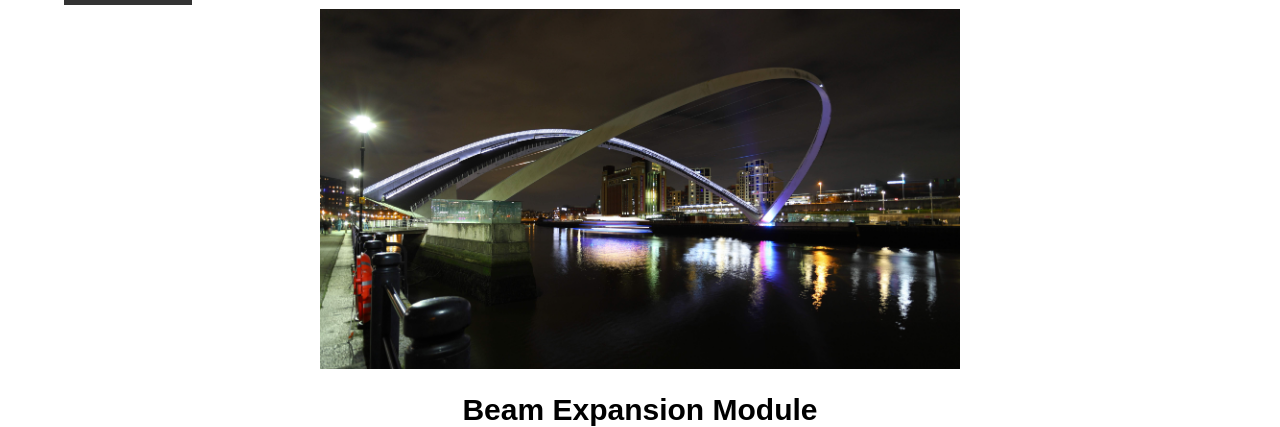
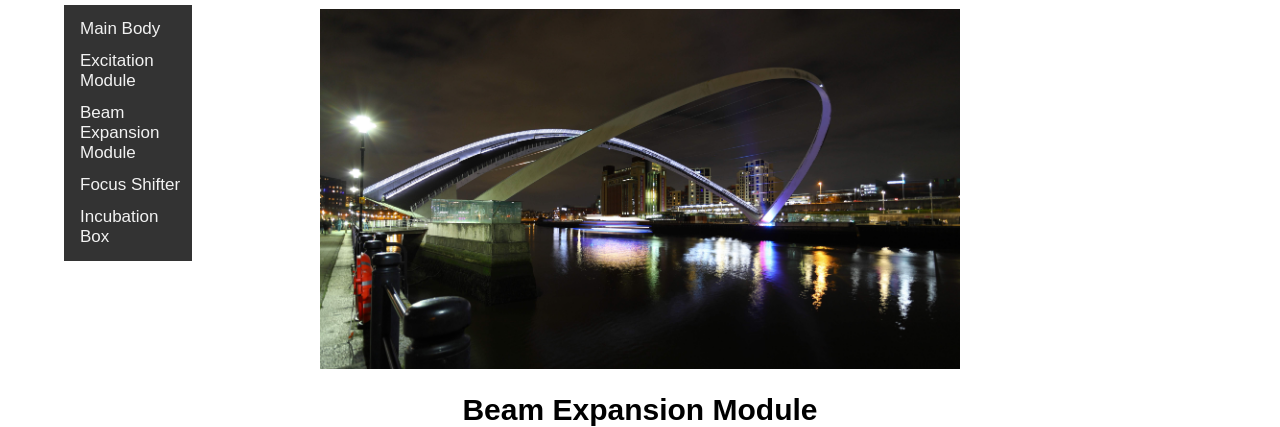
Before and after one commit to HoldenLab/LifeHackWebsite, a plain HTML site: page modules.html in a window 1280 px wide. Shown: the part 395-822 px from the top of the page. Drawn offline with Linux system fonts and the light colour scheme.

Commit message:
Update modules.html

```diff
--- a/modules.html
+++ b/modules.html
@@ -67,7 +67,7 @@ h1 {
   width: 10%;
   position: fixed;
   z-index: 1;
-  bottom: 50%;
+  top: 50%;
   left: 5%;
   background: #333;
   overflow-x: hidden;
```
